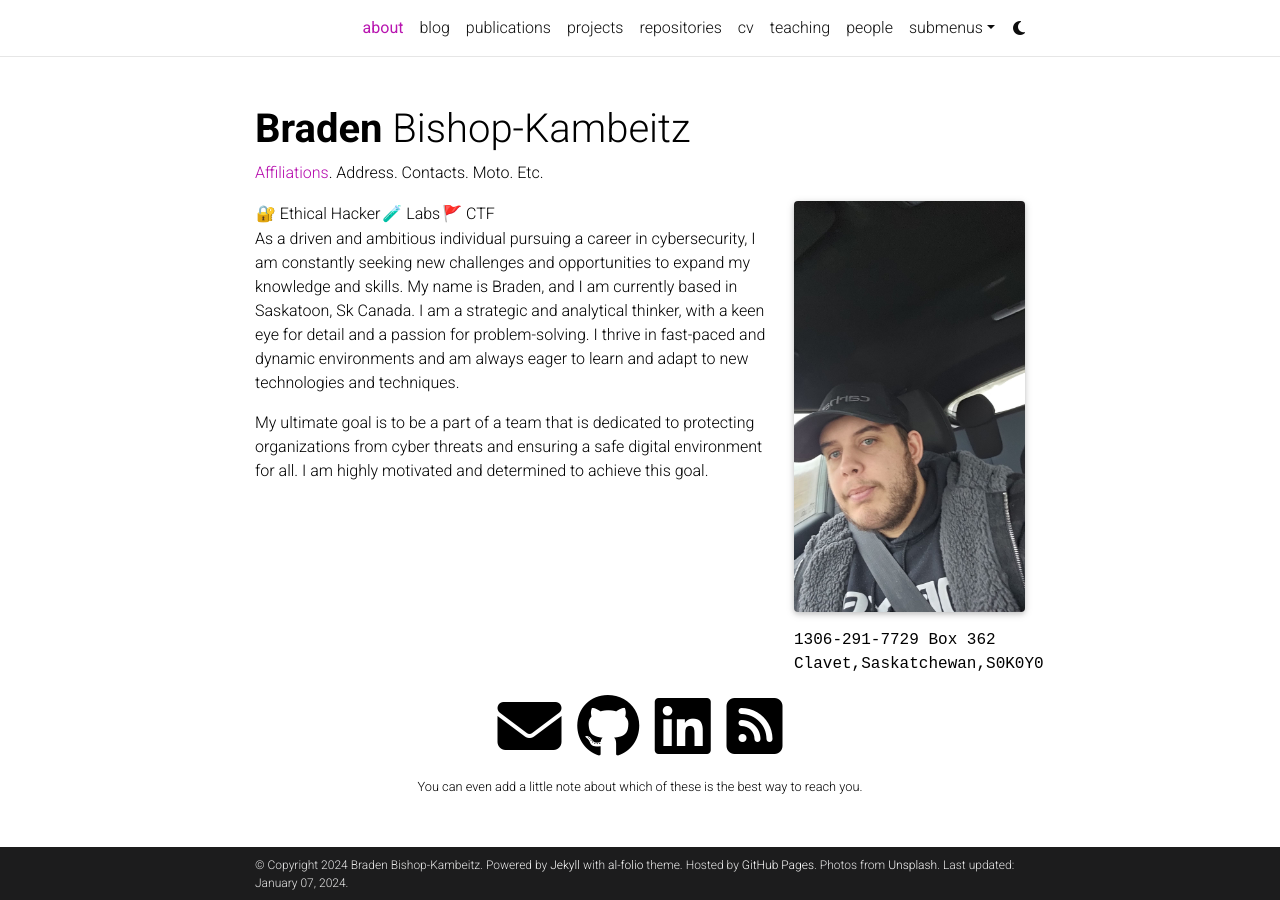
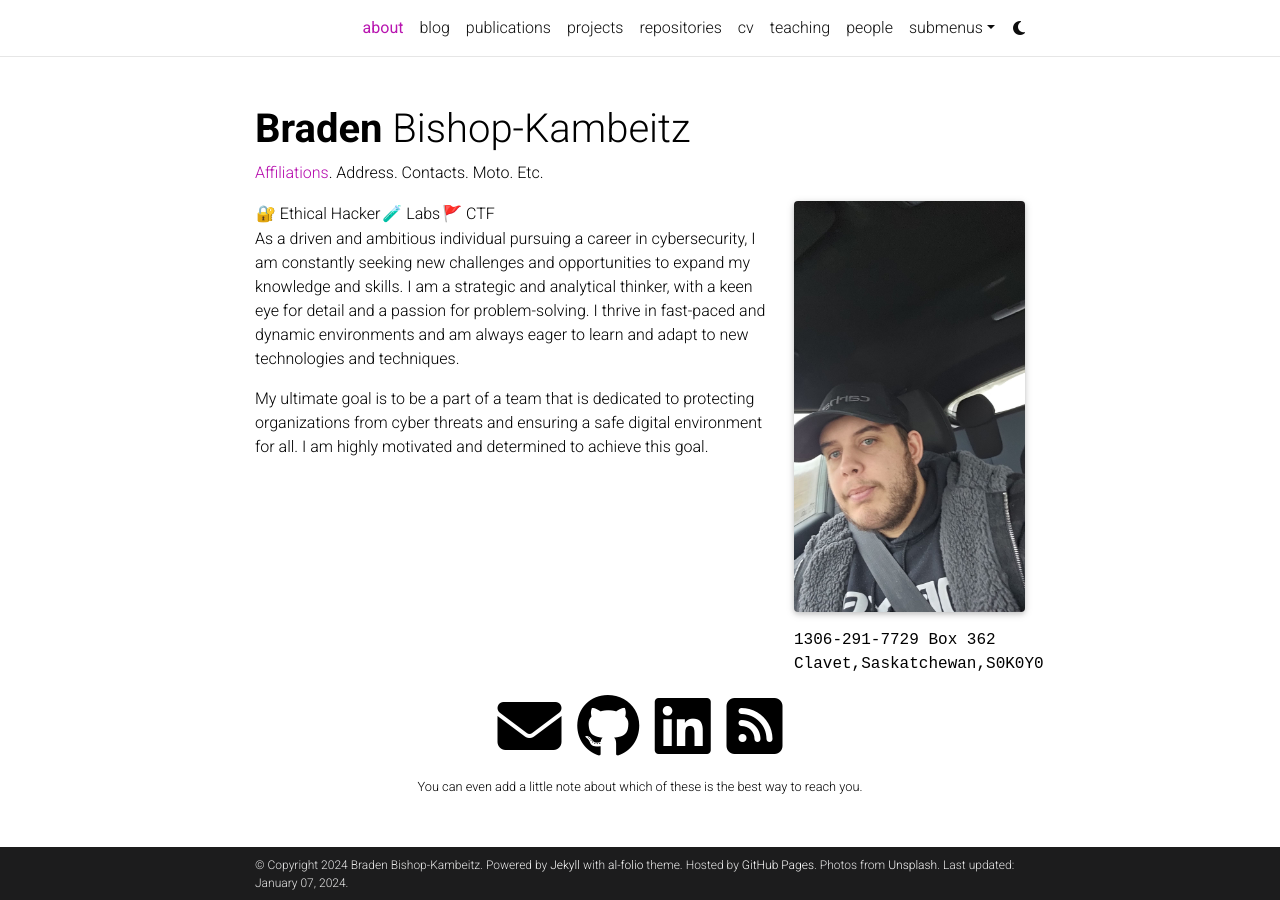
Before and after one commit to MysticBravo/MysticBravo.github.io, a Jekyll site: the page built from _pages/about.md, in a window 1280 px wide. Built offline with Jekyll 4.4.1, drawn with Linux system fonts in a browser that asks for light colours; full-size pictures stand in for the smaller copies a plugin makes; comment, search, counter and statistics services are not loaded; a style sheet for code colours, icons or effects is not loaded.

Commit message:
Update about.md
Signed-off-by: Braden Bishop-kambeitz <153538599+MysticBravo@users.noreply.github.com>

```diff
--- a/_pages/about.md
+++ b/_pages/about.md
@@ -21,7 +21,9 @@ social: true  # includes social icons at the bottom of the page
 
 🔐 Ethical Hacker|🧪 Labs|🚩 CTF|
 
-As a driven and ambitious individual pursuing a career in cybersecurity, I am constantly seeking new challenges and opportunities to expand my knowledge and skills. My name is Braden, and I am currently based in Saskatoon, Sk Canada.
-I am a strategic and analytical thinker, with a keen eye for detail and a passion for problem-solving. I thrive in fast-paced and dynamic environments and am always eager to learn and adapt to new technologies and techniques.
+As a driven and ambitious individual pursuing a career in cybersecurity, I am constantly seeking new challenges and opportunities to expand my knowledge and skills.
+I am a strategic and analytical thinker, with a keen eye for detail and a passion for problem-solving.
+I thrive in fast-paced and dynamic environments and am always eager to learn and adapt to new technologies and techniques.
 
-My ultimate goal is to be a part of a team that is dedicated to protecting organizations from cyber threats and ensuring a safe digital environment for all. I am highly motivated and determined to achieve this goal.
+My ultimate goal is to be a part of a team that is dedicated to protecting organizations from cyber threats and ensuring a safe digital environment for all.
+I am highly motivated and determined to achieve this goal.
```
